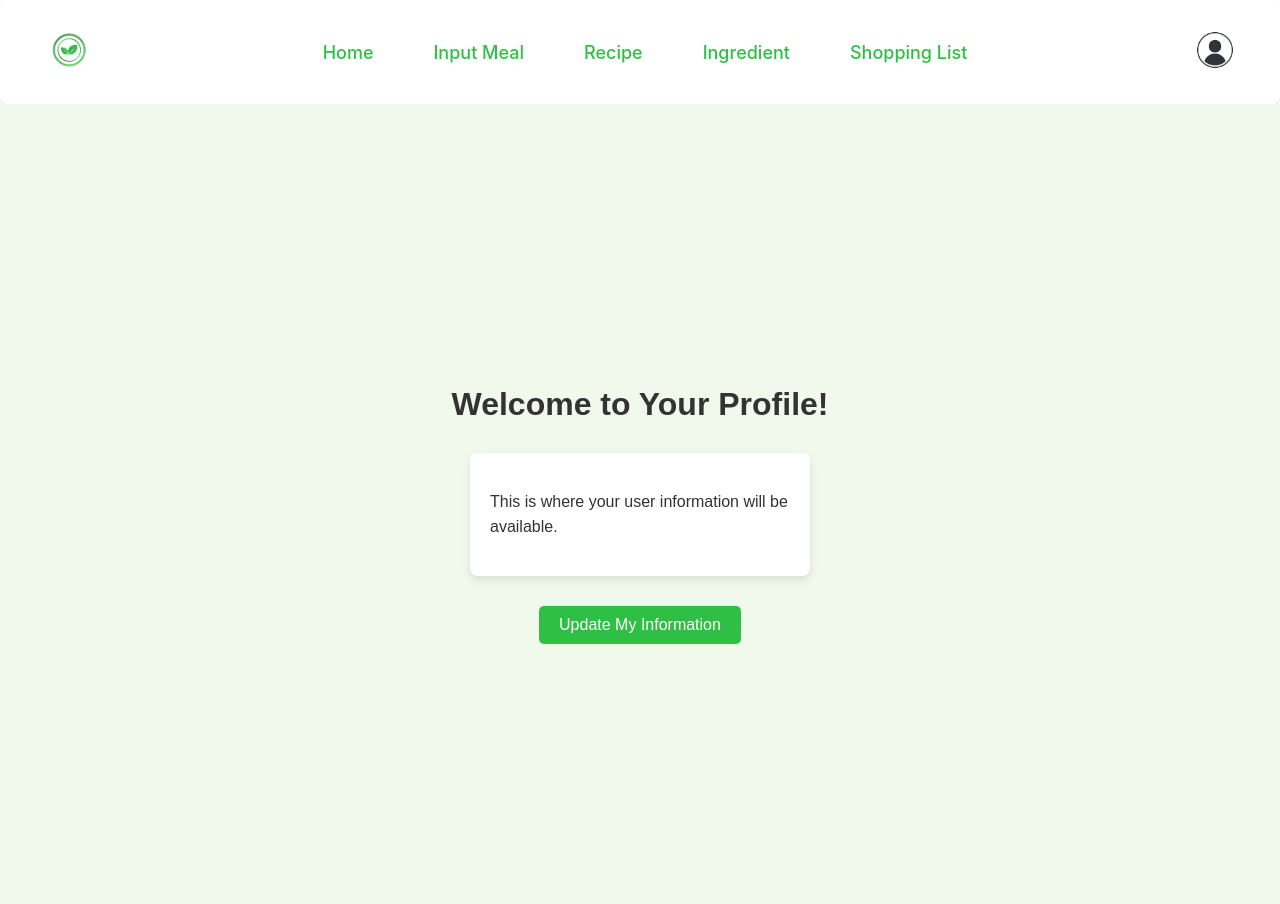
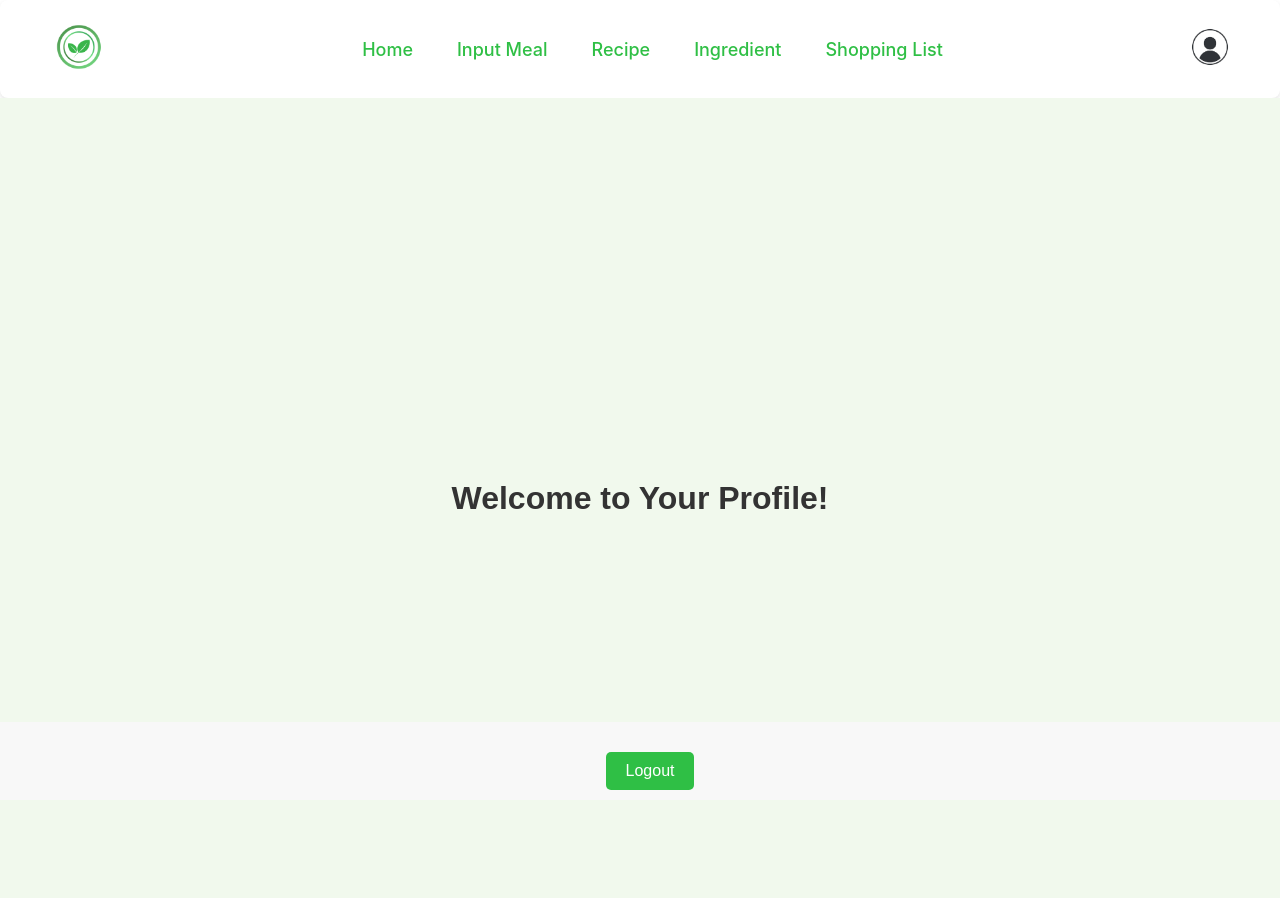
Before and after one commit to The-Feast-Finders/CS2340R_GreenPlate, a React (Create React App) app in the folder gp/: page /profile in a window 1280 px wide. Built offline with nearby package versions, Linux system fonts and the light colour scheme.

Commit message:
Took out automatic token login

```diff
--- a/gp/src/pages/HomePage.jsx
+++ b/gp/src/pages/HomePage.jsx
@@ -16,7 +16,6 @@ const HomePage = () => {
             </div>
         </div>
     );
-
 };
 
 export default HomePage;
--- a/gp/src/pages/LoginPage.jsx
+++ b/gp/src/pages/LoginPage.jsx
@@ -4,28 +4,14 @@ import './styles/LogRegPage.css';
 import firebase from '../firebase.js';
 
 import { useNavigate } from 'react-router-dom';
-import { useState, useEffect } from 'react';
-import { getAuth, signInWithEmailAndPassword, onAuthStateChanged } from 'firebase/auth';
+import { useState } from 'react';
+import { getAuth, signInWithEmailAndPassword } from 'firebase/auth';
 
 
 const LoginPage = () => {
     const auth = getAuth();
     const [error, setError] = useState(''); // State for storing the error message
     const navigate = useNavigate(); // Hook for navigation
-
-    useEffect(() => {
-        // This listener automatically detects if the user is already logged in
-        const unsubscribe = onAuthStateChanged(auth, (user) => {
-            if (user) {
-                // User is signed in, navigate to /home
-                navigate('/home');
-            }
-            // No user is signed in, stay on the login page
-        });
-
-        return () => unsubscribe(); // Cleanup the listener
-    }, [navigate, auth]);
-
 
     const handleLogin = (email, password) => {
         signInWithEmailAndPassword(auth, email, password)
--- a/gp/src/pages/ProfilePage.jsx
+++ b/gp/src/pages/ProfilePage.jsx
@@ -5,22 +5,23 @@ import NavigationBar from '../components/NavigationBar';
 const ProfilePage = ({ userData, onUpdate }) => {
     // userData should contain the user's information such as meals, height, etc.
     // onUpdate is a function that would be called to update the user's information.
+    const logout = () => {
+        // Remove the token from local storage
+        localStorage.removeItem('userToken');
+
+        // Redirect to the login page or home page
+        window.location.href = '/login'; // or wherever you want to redirect after logout
+      };
 
     return (
         <div>
             <NavigationBar />
             <div className="profile-page">
-
                 <h1>Welcome to Your Profile!</h1>
-                <div className="user-info">
-                    <p>This is where your user information will be available.</p>
-                    {/* <p><strong>Meals:</strong> {userData.meals.join(', ')}</p>
-                <p><strong>Height:</strong> {userData.height} cm</p>
-                <p><strong>Gender:</strong> {userData.gender}</p>
-                <p><strong>Weight:</strong> {userData.weight} kg</p> */}
-                </div>
-                <button onClick={onUpdate}>Update My Information</button>
-                {/* You can also pass specific data to the onUpdate function if needed */}
+                {/* User data and update button */}
+            </div>
+            <div className="logout-button-container">
+                <button onClick={logout}>Logout</button>
             </div>
         </div>
     );
--- a/gp/src/pages/styles/LogRegPage.css
+++ b/gp/src/pages/styles/LogRegPage.css
@@ -32,7 +32,7 @@
 }
 
 .login-form button[type="submit"] {
-  background-color: #007bff;
+  background-color: #2fbf45;
   /* Sample blue color */
   color: white;
   padding: 10px 20px;
--- a/gp/src/pages/styles/NavigationBar.css
+++ b/gp/src/pages/styles/NavigationBar.css
@@ -2,19 +2,21 @@
     display: flex;
     justify-content: space-between;
     align-items: center;
-    padding: 20px 40px;
-    background-color: #ffffff; /* Light green background */
-    box-shadow: 0 2px 4px rgba(0, 0, 0, 0.1); /* subtle shadow for depth */
+    padding: 7px 40px;
+    background-color: #ffffff; /* White background */
+    box-shadow: 0 2px 4px rgba(0, 0, 0, 0.1); /* Subtle shadow for depth */
     border-radius: 8px; /* Rounded corners for a softer look */
 }
 
 .nav-logo img {
-    height: 60px; /* Slightly larger logo */
+    height: 80px; /* Slightly larger logo */
 }
+
+
 
 .nav-links {
     display: flex;
-    gap: 60px; /* Space between links */
+    gap: 0px; /* Space between links */
     align-items: center;
 }
 
@@ -23,19 +25,32 @@
     color: #2fbf45; /* Darker green for contrast */
     font-size: 18px; /* Larger font size */
     font-weight: 500; /* Medium font weight for readability */
-    transition: color 0.3s; /* Smooth transition for hover effect */
+    transition: all 0.3s; /* Smooth transition for hover effects */
+    padding: 10px 15px; /* Increased padding inside the link */
+    border: 2px solid transparent; /* Transparent border to prevent shifting */
+    border-radius: 4px; /* Slightly rounded corners for the link */
+    margin: 0 5px; /* Optional: Add some space between links */
 }
 
 .nav-links a:hover {
-    color: #1e4437; /* Darker shade on hover for interaction feedback */
+    background-color: #ffffff; /* Light background for the rectangle */
+    border: 3px solid #2fbf45; /* Visible border for the rectangle */
+    border-radius: 20px; /* Slightly rounded corners for the rectangle */
+    padding: 20px 30px;
 }
 
 .nav-profile img {
-    height: 50px; /* Slightly larger profile icon */
+    height: 50px; /* Initial size of the profile icon */
     cursor: pointer; /* Indicates that the icon is clickable */
+    transition: height 0.3s ease, padding-right 0.3s ease; /* Smooth transition for the hover effect */
+    padding-right: 5px; /* Initial padding-right */
 }
 
-/* Optional: Responsive design for smaller screens */
+.nav-profile img:hover {
+    height: 60px; /* Increase the height on hover */
+    padding-right: 0px;
+}
+/* Responsive design for smaller screens */
 @media (max-width: 768px) {
     .nav-links {
         gap: 20px; /* Less gap on smaller screens */
--- a/gp/src/pages/styles/ProfilePage.css
+++ b/gp/src/pages/styles/ProfilePage.css
@@ -55,3 +55,20 @@ button {
 button:hover {
     background-color: #29ac3d; /* Slightly darker blue on hover */
 }
+
+.logout-button-container {
+    position: fixed;
+    left: 0;
+    bottom: 0;
+    width: 100%;
+    text-align: center;
+    padding: 10px;
+    background-color: #f8f8f8; /* You can change the color as needed */
+}
+
+.logout-button-container button {
+    padding: 10px 20px;
+    font-size: 16px;
+    border-radius: 5px;
+    cursor: pointer;
+}
```
